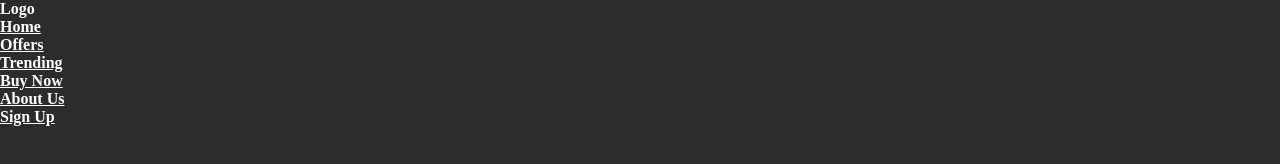
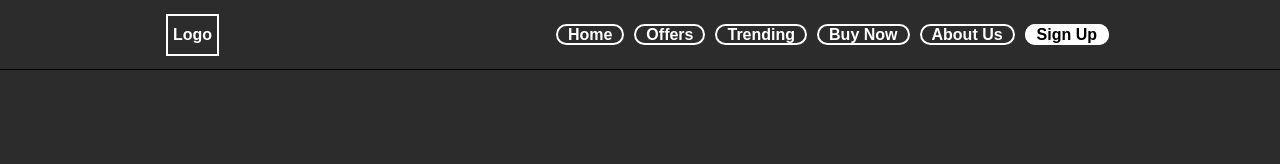
Before and after one commit to revzyo/Planet-Selling-E-Commerce-App, a plain HTML site: page index.html in a window 1280 px wide. Drawn offline with Linux system fonts and the light colour scheme; a web font is replaced by a local one.

Commit message:
starting

```diff
--- a/index.html
+++ b/index.html
@@ -28,7 +28,40 @@
         }
         body{
             background-color: #2c2c2c;
+            font-family: 'Montserrat Subrayada', sans-serif;
         }
+
+        header{
+            height: 70px;
+            display: flex;
+            justify-content: space-around;
+            align-items: center;
+            border-bottom: 1px  solid black;
+        }
+        ul{
+            display: flex;
+            list-style-type: none;
+        }
+        ul li a{
+            margin: 0 5px;
+            border: 2px solid white;
+            padding: 0 10px;
+            text-decoration: none;
+            border-radius: 50px;
+        }
+        .logo{
+            border: 2px solid white;
+            padding: 10px 5px;
+        }
+        .signup{
+            background-color: white;
+            color: black;
+        }
+        .signup:hover{
+            background-color: black;
+            color: white;
+        }
+
     </style>
 </head>
 <body>
@@ -43,7 +76,7 @@
                 <li> <a href="#">Trending</a></li>
                 <li> <a href="#">Buy Now</a></li>
                 <li> <a href="#">About Us</a></li>
-                <li> <a href="#">Sign Up</a></li>
+                <li> <a href="#" class="signup">Sign Up</a></li>
             </ul>
         </nav>
     </header>
```
